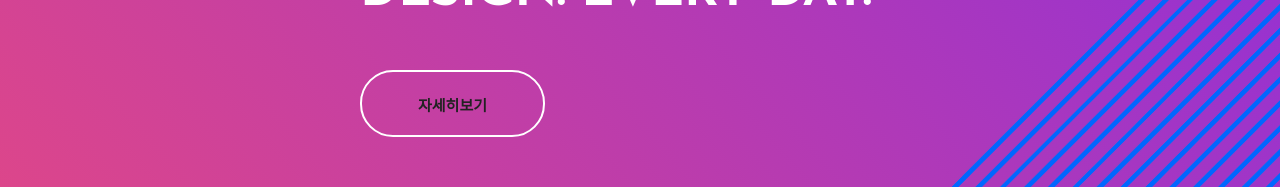
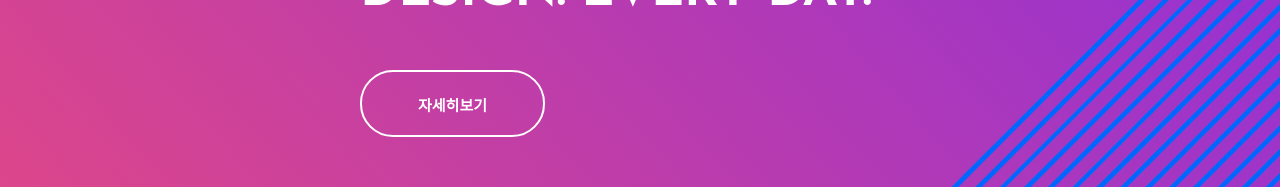
Before and after one commit to jieunyyo/jieunyyo.github.io, a Vue app: page / in a window 1280 px wide. In both pictures the pointer is over the link "자세히보기". Shown: the part 4109-4296 px from the top of the page. Built offline with nearby package versions, Linux system fonts and the light colour scheme.

Commit message:
마우스오버

```diff
--- a/src/components/main/IntroAbout.vue
+++ b/src/components/main/IntroAbout.vue
@@ -41,6 +41,7 @@ export default {
     margin-top: 50px;
   }
   .btn_more:hover {
-    color: #222;
+    backgroud: #222;
+    color: #fff;
   }
 </style>
```
